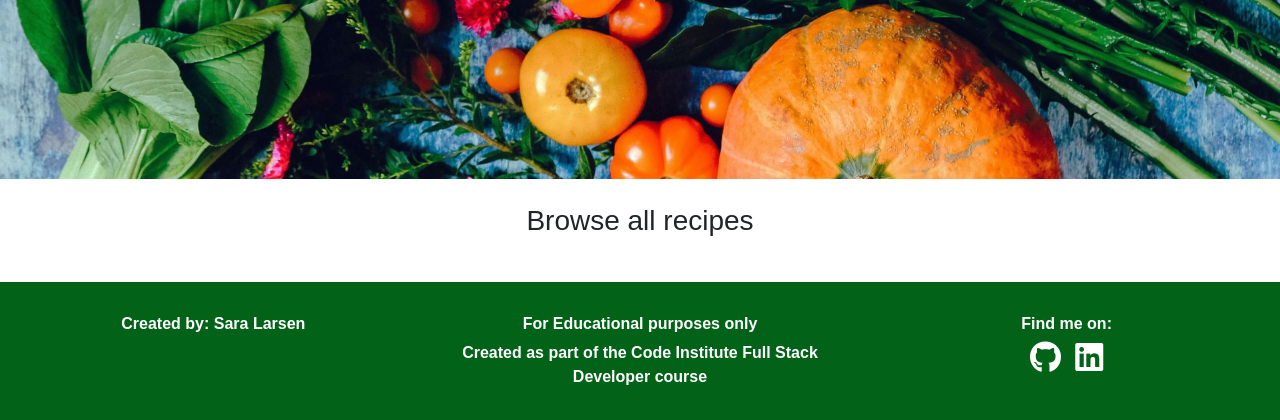
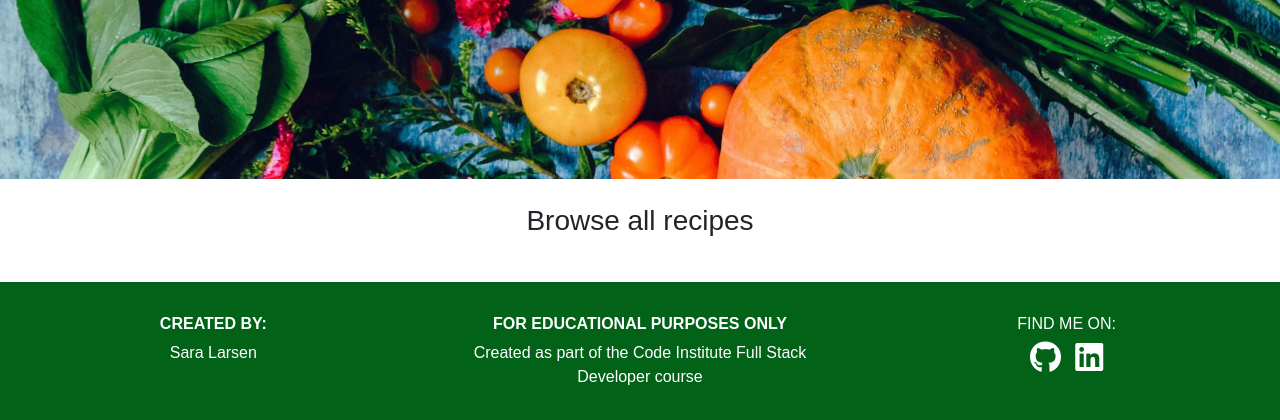
Before and after one commit to Sarani1612/the-veggie-patch, a Flask app: page / in a window 1280 px wide. Shown: the part 437-857 px from the top of the page. Run offline with Flask 2, Linux system fonts and the light colour scheme; data that the repository does not hold is empty; some libraries are stand-ins or nearby versions; some web fonts are replaced.

Commit message:
adjusted styling in footer

```diff
--- a/static/css/style.css
+++ b/static/css/style.css
@@ -184,6 +184,9 @@ footer {
 
 footer p {
     margin: 5px auto;
+}
+
+.footer-bold {
     font-weight: 700;
 }
 
--- a/templates/base.html
+++ b/templates/base.html
@@ -41,14 +41,15 @@
 	<footer class="container-fluid">
         <div class="row">
             <div class="col-md-4">
-                <p>Created by: Sara Larsen</p>
+                <p class="footer-bold">CREATED BY:</p>
+                <p>Sara Larsen</p>
             </div>
             <div class="col-md-4">
-                <p>For Educational purposes only</p>
+                <p class="footer-bold">FOR EDUCATIONAL PURPOSES ONLY</p>
                 <p>Created as part of the Code Institute Full Stack Developer course</p>
             </div>
             <div class="col-md-4">
-                <p>Find me on:</p>
+                <p>FIND ME ON:</p>
                 <div class="icons">
                     <a href="https://github.com/Sarani1612"><i class="fab fa-github"></i></a>
                     <a href="https://www.linkedin.com/in/sara-nicole-larsen/"><i class="fab fa-linkedin"></i></a>
```
